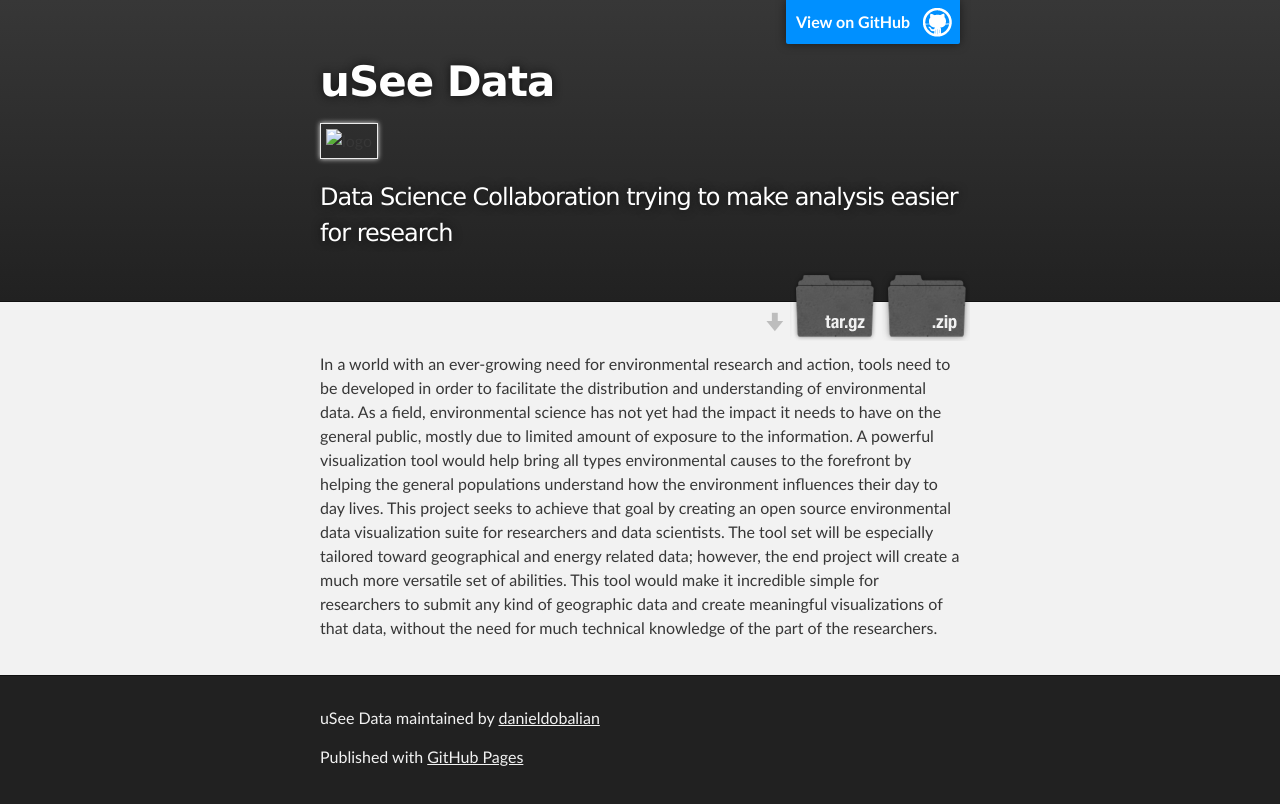
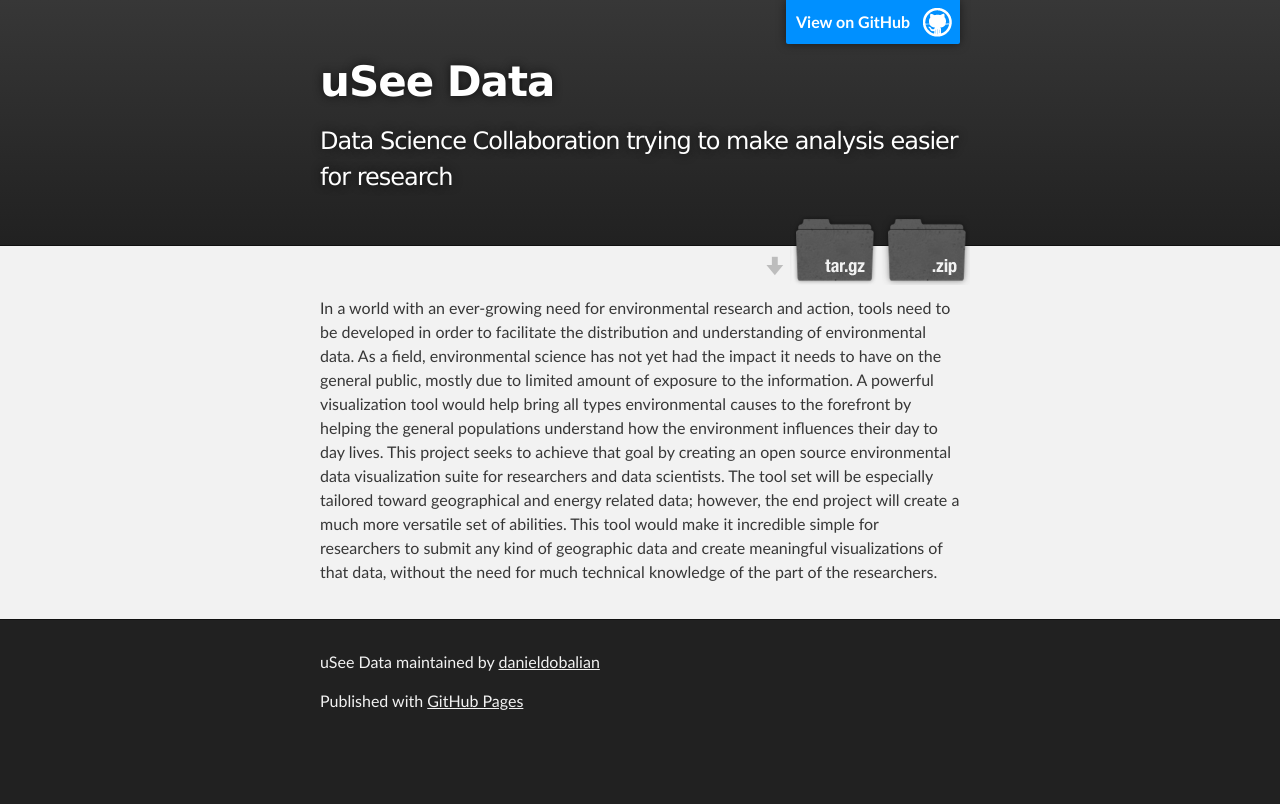
Before and after one commit to aculich/uSee-Data, a plain HTML site: page index.html in a window 1280 px wide. Drawn offline with Linux system fonts and the light colour scheme.

```diff
--- a/index.html
+++ b/index.html
@@ -18,10 +18,7 @@
         <header class="inner">
           <a id="forkme_banner" href="https://github.com/danieldobalian/uSee-Data">View on GitHub</a>
 
-          <body>
-              <h1 id="project_title">uSee Data</h1>
-              <img href="https://github.com/danieldobalian/uSee-Data/blob/master/uSeeData_logo1.jpg" alt="logo" style="width:304px;height:228px">
-          </body>
+          <h1 id="project_title">uSee Data</h1>
           <h2 id="project_tagline">Data Science Collaboration trying to make analysis easier for research</h2>
 
             <section id="downloads">
```
